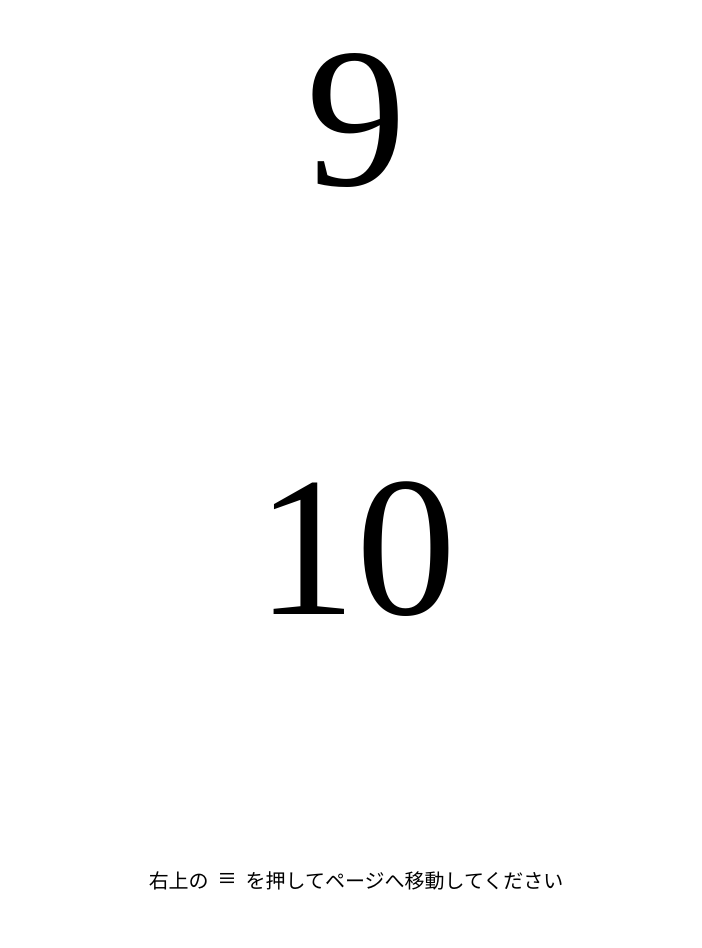
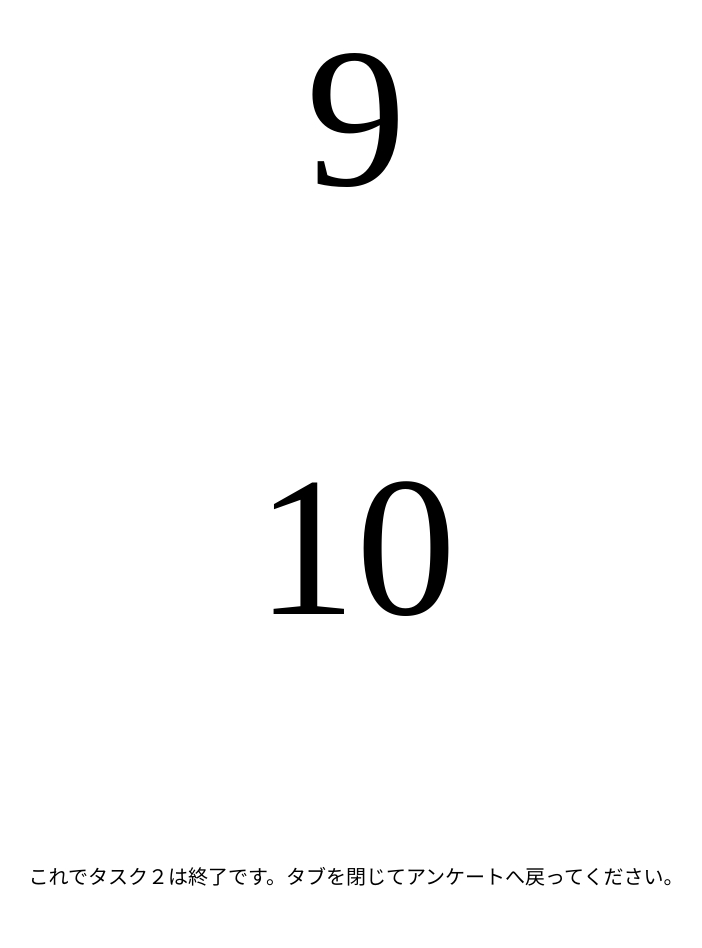
Before and after one commit to studTut/HambMenu, a plain HTML site: page html/page04.html in a window 1280 px wide. Shown: the part 3728-4676 px from the top of the page, without its empty margins (284-986 px from the left). Drawn offline with Linux system fonts and the light colour scheme.

Commit message:
Update page04.html

```diff
--- a/html/page04.html
+++ b/html/page04.html
@@ -58,7 +58,7 @@
                 <p>8</p>
                 <p>9</p>
                 <p>10</p>
-                <p class="instructor" id="inst_bottom">右上の<span class="hanb">≡</span>を押してページへ移動してください</p>
+                <p class="instructor" id="inst_bottom">これでタスク２は終了です。タブを閉じてアンケートへ戻ってください。</p>
 
             </section>
 
```
